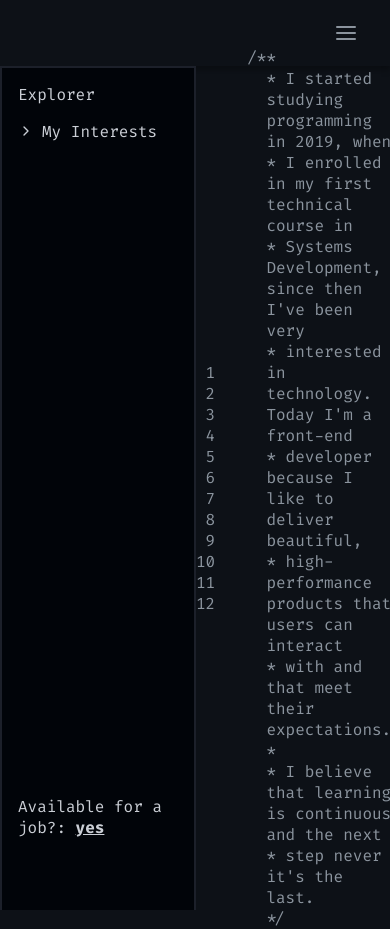
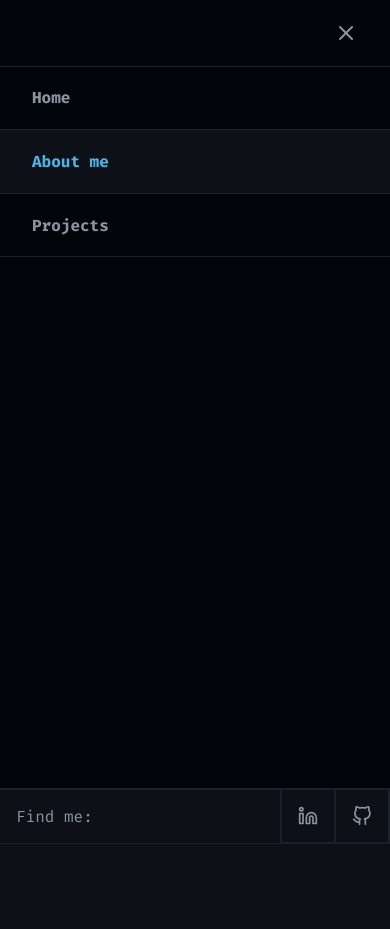
Before and after one commit to VitorHugoAntunes/My_Portfolio, a Next.js app: page /about in a window 390 px wide. Both pictures are taken after a click on the button 346 px from the left and 32 px from the top of the page. After the commit the page ends 844 px from the top, so only its background shows below. Built offline with nearby package versions, Linux system fonts and the light colour scheme.

Commit message:
Added media queries on all pages for responsiveness

```diff
--- a/src/components/Footer/index.tsx
+++ b/src/components/Footer/index.tsx
@@ -17,7 +17,7 @@ export default function Footer() {
         }, 1000)
     }, [])
     return (
-        <FooterContainer>
+        <FooterContainer className="footerDiv">
             <div>
                 <span>Find me:</span>
             </div>
@@ -27,7 +27,7 @@ export default function Footer() {
             <Link href={"https://github.com/VitorHugoAntunes"} target="_blank">
                 <FiGithub size={20} />
             </Link>
-            <div>
+            <div className="usefulLinks">
                 <Link href={"https://www.youtube.com/watch?v=3SzGfRGSUcM"} target={"_blank"}>What song is playing?</Link>
                 <div />
                 <span>{currentHour}:{currentMinutes < 10 ? `0${currentMinutes}` : currentMinutes} {currentDate}</span>
--- a/src/components/Header/index.tsx
+++ b/src/components/Header/index.tsx
@@ -1,39 +1,79 @@
-import { useState } from 'react'
+import { useEffect, useState } from 'react'
 import Link from "next/link";
 import { useRouter } from "next/router";
 import { HeaderContainer, MenuContainer } from "./styles";
-import { FiMenu } from 'react-icons/fi'
+import { FiMenu, FiX } from 'react-icons/fi'
+import Footer from '../Footer';
 
-export default function Header() {
-    const router = useRouter();
-    const currentURL = router.asPath;
+interface ChangeMenuStatusProps {
+    changeMenuStatus?: () => void;
+}
+
+interface UrlProps {
+    url: string
+}
+
+export function NavigationLinks({ changeMenuStatus, url }: ChangeMenuStatusProps & UrlProps) {
 
     return (
-        <HeaderContainer>
-            <div className='headerNavigation'>
-                <div className="navigationDiv">
-                    <Link href={'/'} className={currentURL.endsWith("/") ? "selected" : ""}>
+        <div className="navigationDiv" onClick={changeMenuStatus}>
+            <Link href={'/'} className={url.endsWith("/") ? "selected" : ""}>
                 <div>
                     <span>Home</span>
                 </div>
             </Link>
-                    <Link href={'/about'} className={currentURL.endsWith("/about") ? "selected" : ""}>
+            <Link href={'/about'} className={url.endsWith("/about") ? "selected" : ""}>
                 <div>
                     <span>About me</span>
                 </div>
             </Link>
-                    <Link href={'/projects'} className={currentURL.endsWith("/projects") ? "selected" : ""}>
+            <Link href={'/projects'} className={url.endsWith("/projects") ? "selected" : ""}>
                 <div>
                     <span>Projects</span>
                 </div>
             </Link>
             <div />
         </div>
+    )
+
+}
+
+export default function Header() {
+    const router = useRouter();
+    const currentURL = router.asPath;
+
+    const [openMenu, setOpenMenu] = useState<boolean>(false);
+
+    function changeMenuStatus() {
+        openMenu === false ? setOpenMenu(true) : setOpenMenu(false)
+    }
+
+    return (
+        <HeaderContainer>
+            <div className='headerNavigation'>
+                <NavigationLinks url={currentURL} />
 
                 <MenuContainer>
-                    <button>
+                    <strong>
+                        {currentURL === "/" && "Home"}
+                        {currentURL === "/about" && "About"}
+                        {currentURL === "/projects" && "Projects"}
+                    </strong>
+                    <button onClick={changeMenuStatus}>
                         <FiMenu size={24} />
                     </button>
+
+                    <div className={openMenu === true ? 'menuModal open' : 'menuModal'}>
+                        <div>
+                            <button onClick={changeMenuStatus}>
+                                <FiX size={24} />
+                            </button>
+                        </div>
+
+                        <NavigationLinks url={currentURL} changeMenuStatus={changeMenuStatus} />
+
+                        <Footer />
+                    </div>
                 </MenuContainer>
                 <div className="borderDiv"></div>
 
--- a/src/components/Header/styles.ts
+++ b/src/components/Header/styles.ts
@@ -66,13 +66,15 @@ export const HeaderContainer = styled('div', {
 
 export const MenuContainer = styled('div', {
     display: "none",
+    position: "relative",
 
     "@media (max-width: 1000px)": {
         "&": {
+            width: "100%",
             display: "flex",
             padding: "1.3rem 2rem",
             alignItems: "center",
-            justifyContent: "end",
+            justifyContent: "space-between",
             boxShadow: "0px 4px 6px 0px rgba(0, 0, 0, 0.3)",
 
             button: {
@@ -82,6 +84,65 @@ export const MenuContainer = styled('div', {
                 svg: {
                     color: "$icon"
                 }
+            },
+
+            ".menuModal": {
+                width: "100vw",
+                height: "100vh",
+                background: "$darkBackground",
+                display: "none",
+                left: 0,
+                top: 0,
+                zIndex: 10,
+
+                "&.open": {
+                    position: "absolute",
+                    display: "flex",
+                    transition: "display 1s ease-in-out",
+                    flexDirection: "column",
+
+                    "> div, > div a": {
+                        borderBottom: "1px solid $border"
+                    },
+
+                    "> div:first-child": {
+                        display: "flex",
+                        justifyContent: "end",
+                        padding: "1.3rem 2rem",
+                    },
+
+                    button: {
+                        height: "fit-content",
+                    },
+
+                    ".navigationDiv": {
+                        display: "flex",
+                        flexDirection: "column",
+                        width: "100%",
+                        border: "none",
+
+                        "> div:last-child": {
+                            display: "none",
+                        },
+
+                        "> a": {
+                            padding: "1.3rem 2rem",
+                            borderRight: "none"
+                        },
+                    },
+
+                    ".footerDiv": {
+                        display: "flex",
+
+                        "> div:first-child": {
+                            flex: 1
+                        },
+
+                        ".usefulLinks": {
+                            display: "none"
+                        }
+                    }
+                }
             }
         }
     }
--- a/src/components/ProjectCard/styles.ts
+++ b/src/components/ProjectCard/styles.ts
@@ -5,7 +5,6 @@ export const ProjectCardDiv = styled('div', {
     border: "1px solid $border",
     borderRadius: "8px",
     width: "30rem",
-
     display: "flex",
     gap: "1rem",
     background: "$card",
--- a/src/components/SoundWaves/styles.ts
+++ b/src/components/SoundWaves/styles.ts
@@ -92,4 +92,9 @@ export const SoundWavesBox = styled('div', {
             filter: "brightness(0.8)"
         }
     },
+
+    "@media (max-width: 1000px)": {
+        right: "1.5rem",
+        bottom: "1.5rem",
+    }
 })
--- a/src/styles/globals.ts
+++ b/src/styles/globals.ts
@@ -41,7 +41,7 @@ export const globalStyles = globalCss({
       maxWidth: "20rem",
 
       "p, span, a": {
-        fontSize: "80%"
+        fontSize: "75%"
       }
     }
   }
--- a/src/styles/pages/about.ts
+++ b/src/styles/pages/about.ts
@@ -2,7 +2,30 @@ import { styled } from "@stitches/react";
 
 export const AboutContainer = styled('div', {
     height: "100%",
-    display: "flex"
+    display: "flex",
+
+    "@media (max-width: 1000px)": {
+        flexDirection: "column",
+
+        "> aside:first-child": {
+            order: 2,
+            height: "fit-content",
+            gap: "1rem",
+
+            "> span:last-child": {
+                marginBottom: 0
+            }
+        },
+
+        "> section:last-child": {
+            order: 1,
+            gap: "0.5rem"
+        },
+
+        "p, span, a": {
+            fontSize: "60%"
+        },
+    }
 })
 
 export const InterestsContainer = styled('aside', {
@@ -66,6 +89,10 @@ export const InterestsContainer = styled('aside', {
         strong: {
             textDecoration: "underline",
         }
+    },
+
+    "@media (max-width: 1000px)": {
+        width: "100%"
     }
 })
 
```
Also changed, not shown: src/styles/pages/home.ts (+10 -2 lines), src/styles/pages/projects.ts (+19 -1 lines). Lines whose indentation alone changed are shown as unchanged.
